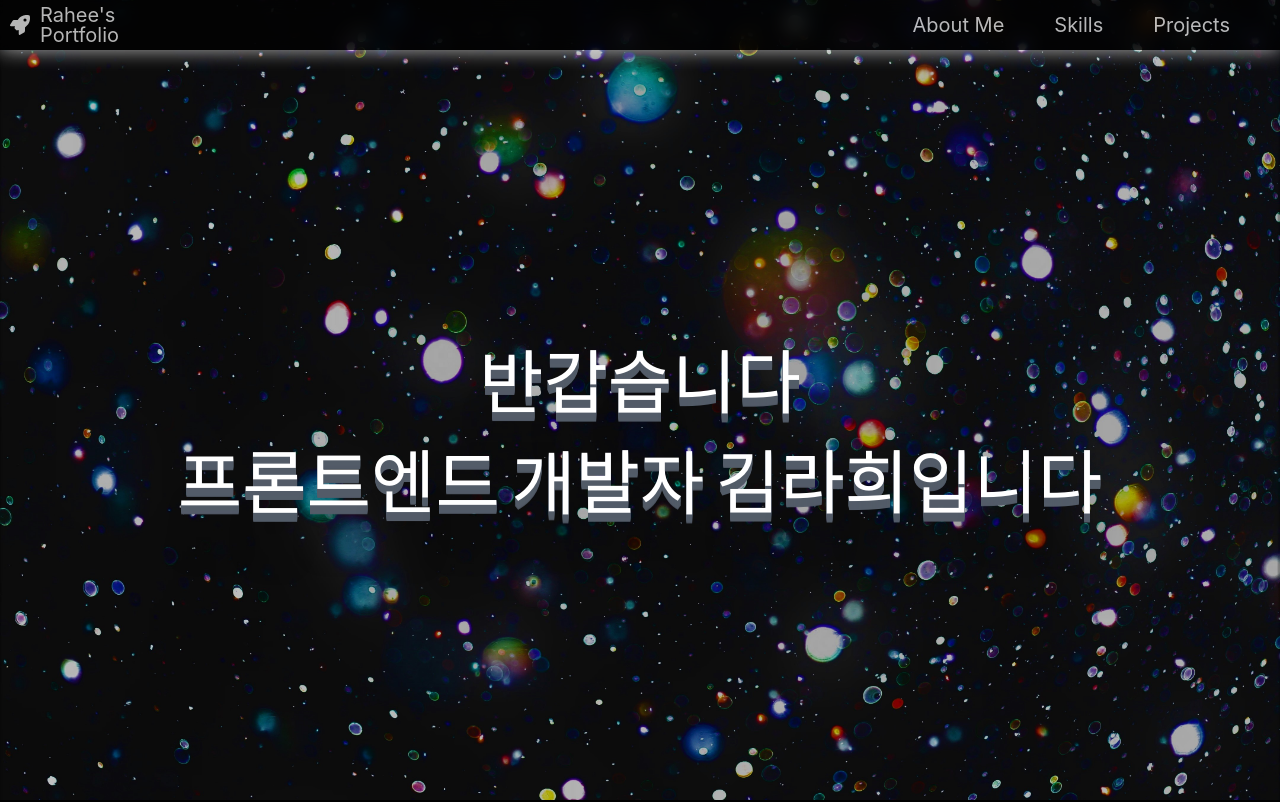
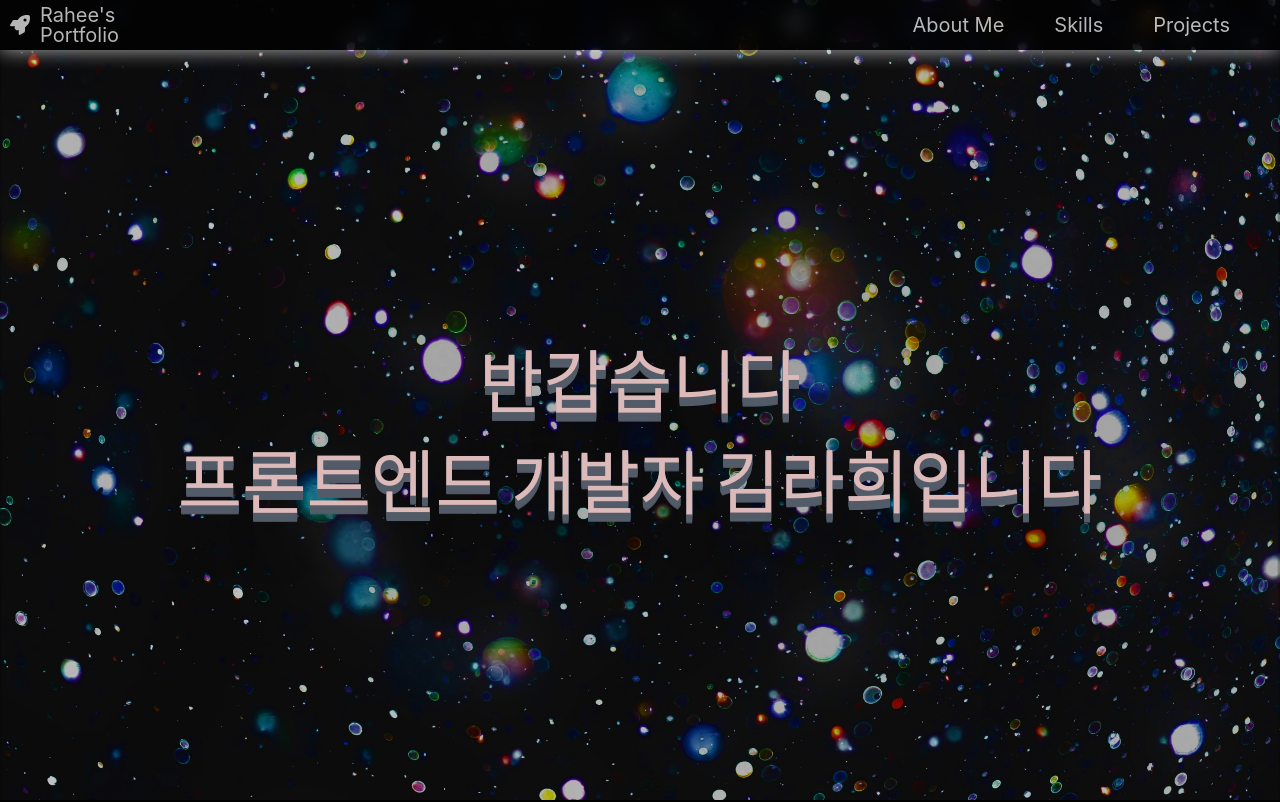
Before and after one commit to rahee-k-it/portfolio, a React (Create React App) app: page / in a window 1280 px wide. Shown: the top 802 px of the page. Built offline with nearby package versions, Linux system fonts and the light colour scheme; a web font is replaced by a local one.

Commit message:
변경사항 테스트

```diff
--- a/src/components/Header.jsx
+++ b/src/components/Header.jsx
@@ -24,7 +24,7 @@ const Span = styled.span`
   position: relative;
   top: 2px;
   animation: bounce 0.5s ease infinite alternate;
-  color: #fff;
+  color: #dcbaba;
   text-shadow: 0 1px 0 #535c68, 0 2px 0 #535c68, 0 3px 0 #535c68, 0 4px 0 #535c68, 0 5px 0 #535c68, 0 6px 0 transparent,
     0 7px 0 transparent, 0 8px 0 transparent, 0 9px 0 transparent, 0 10px 10px rgba(0, 0, 0, 0.4);
 
```
